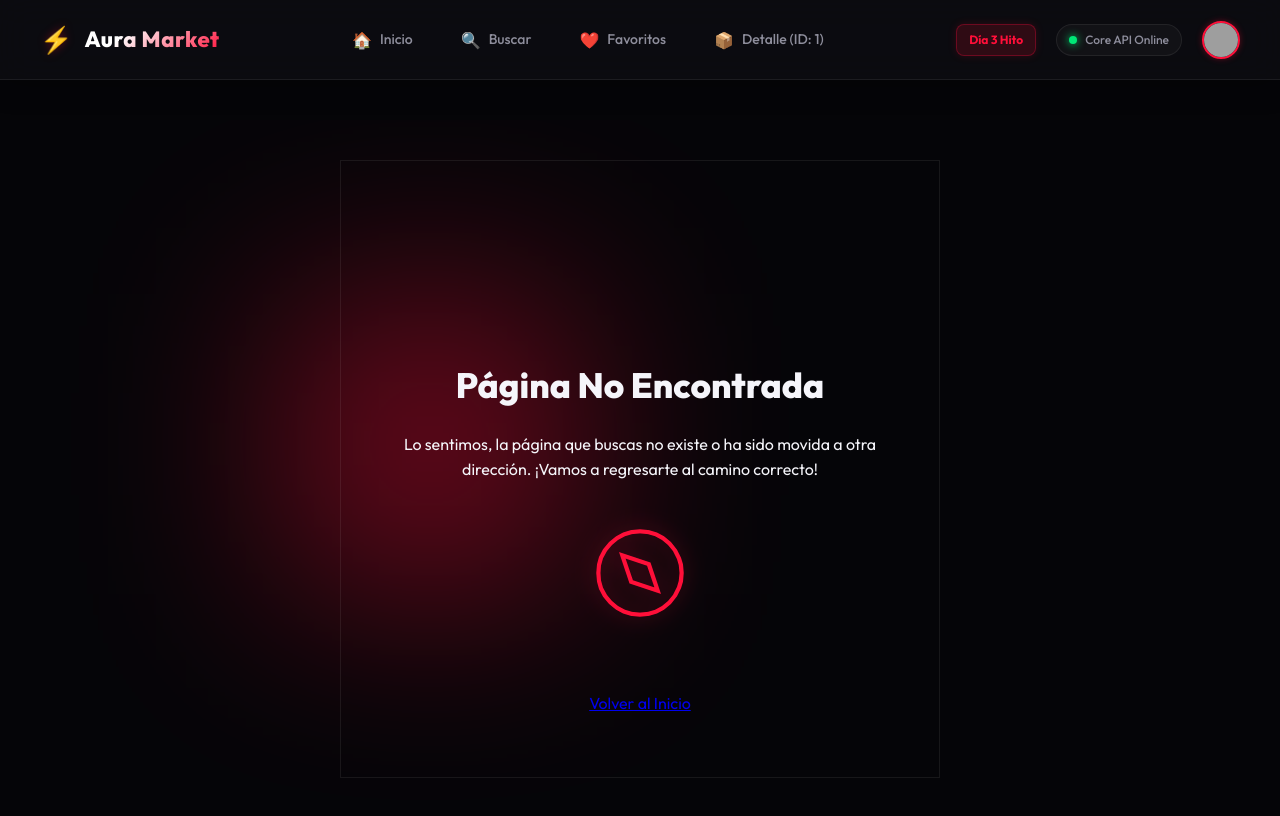
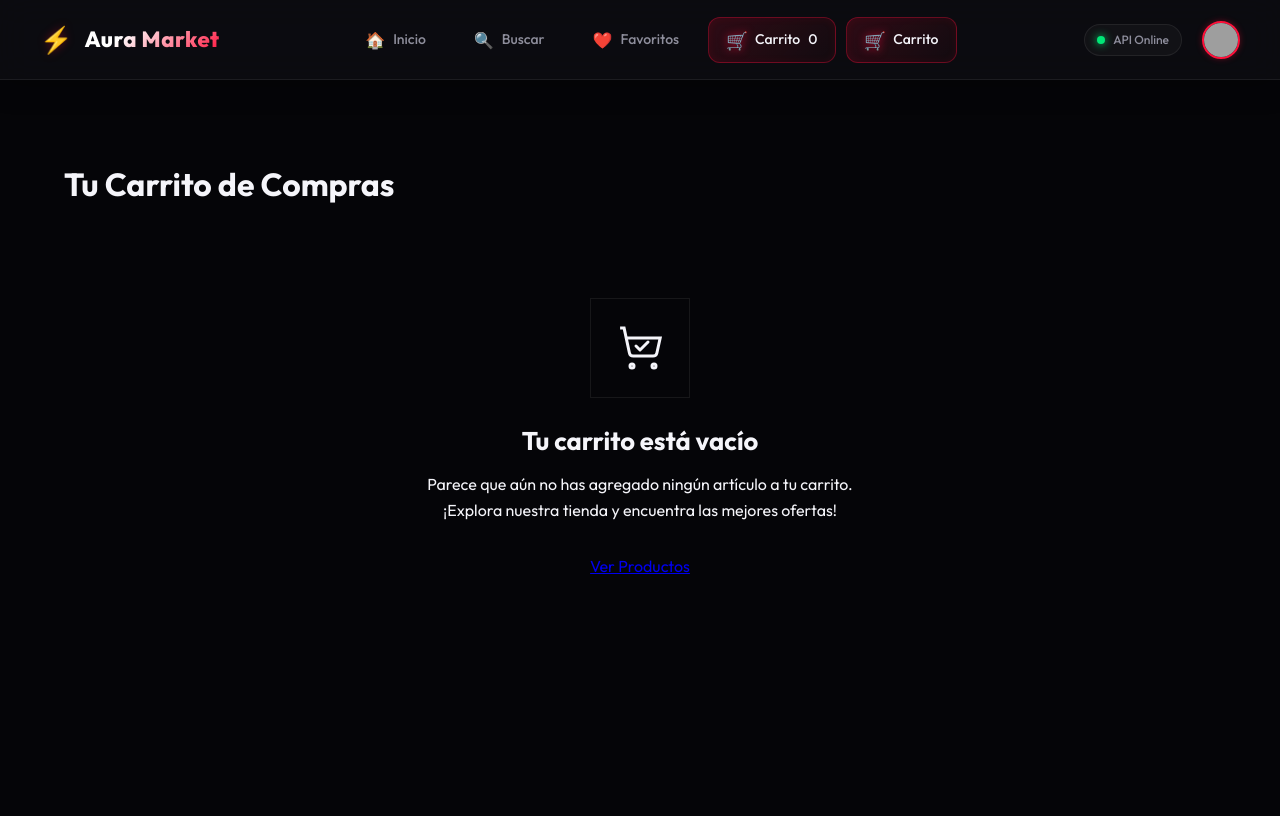
Before and after one commit to Andrescg18/proyectoF, an Angular app: page /cart in a window 1280 px wide. Before the commit this address led to /404. Shown: the top 816 px of the page. Built offline with nearby package versions, Linux system fonts and the light colour scheme; grey boxes are pictures that could not be loaded.

Commit message:
feat: add cart page, cart navbar link, and cart service integration

```diff
--- a/src/app/app.component.html
+++ b/src/app/app.component.html
@@ -21,17 +21,24 @@
         <span class="nav-icon">❤️</span>
         <span class="nav-label">Favoritos</span>
       </a>
-      <a routerLink="/details/1" routerLinkActive="active" class="nav-item">
-        <span class="nav-icon">📦</span>
-        <span class="nav-label">Detalle (ID: 1)</span>
+      <a routerLink="/cart" routerLinkActive="active" class="nav-item">
+        <span class="nav-icon">🛒</span>
+        <span class="nav-label">Carrito</span>
+        <span class="cart-count">{{ cartService.totalItems() }}</span>
+      </a>
+      <a routerLink="/cart" routerLinkActive="active" class="nav-item cart-nav-item">
+        <span class="nav-icon">🛒</span>
+        <span class="nav-label">Carrito</span>
+        @if (cartService.totalItems() > 0) {
+          <span class="cart-badge">{{ cartService.totalItems() }}</span>
+        }
       </a>
     </nav>
 
     <div class="nav-right">
-      <div class="milestone-badge">Día 3 Hito</div>
       <div class="api-status">
         <span class="status-indicator online"></span>
-        <span class="status-text">Core API Online</span>
+        <span class="status-text">API Online</span>
       </div>
       <div class="user-profile">
         <img src="https://images.unsplash.com/photo-1535713875002-d1d0cf377fde?w=80" alt="Avatar" class="avatar">
--- a/src/app/app.component.ts
+++ b/src/app/app.component.ts
@@ -1,5 +1,6 @@
-import { Component } from '@angular/core';
+import { Component, inject } from '@angular/core';
 import { RouterOutlet, RouterLink, RouterLinkActive } from '@angular/router';
+import { CartService } from './core/services/cart.service';
 
 @Component({
   selector: 'app-root',
@@ -9,4 +10,5 @@ import { RouterOutlet, RouterLink, RouterLinkActive } from '@angular/router';
 })
 export class AppComponent {
   title = 'aura-market';
+  cartService = inject(CartService);
 }
--- a/src/app/app.routes.ts
+++ b/src/app/app.routes.ts
@@ -3,6 +3,7 @@ import { HomeComponent } from './features/home/home';
 import { SearchComponent } from './features/search/search';
 import { FavoritesComponent } from './features/favorites/favorites';
 import { DetailsComponent } from './features/details/details';
+import { CartComponent } from './features/cart/cart';
 import { NotFoundComponent } from './features/not-found/not-found';
 
 export const routes: Routes = [
@@ -11,6 +12,7 @@ export const routes: Routes = [
   { path: 'search', component: SearchComponent },
   { path: 'favorites', component: FavoritesComponent },
   { path: 'details/:id', component: DetailsComponent },
+  { path: 'cart', component: CartComponent },
   { path: '404', component: NotFoundComponent },
   { path: '**', redirectTo: '404' }
 ];
```
